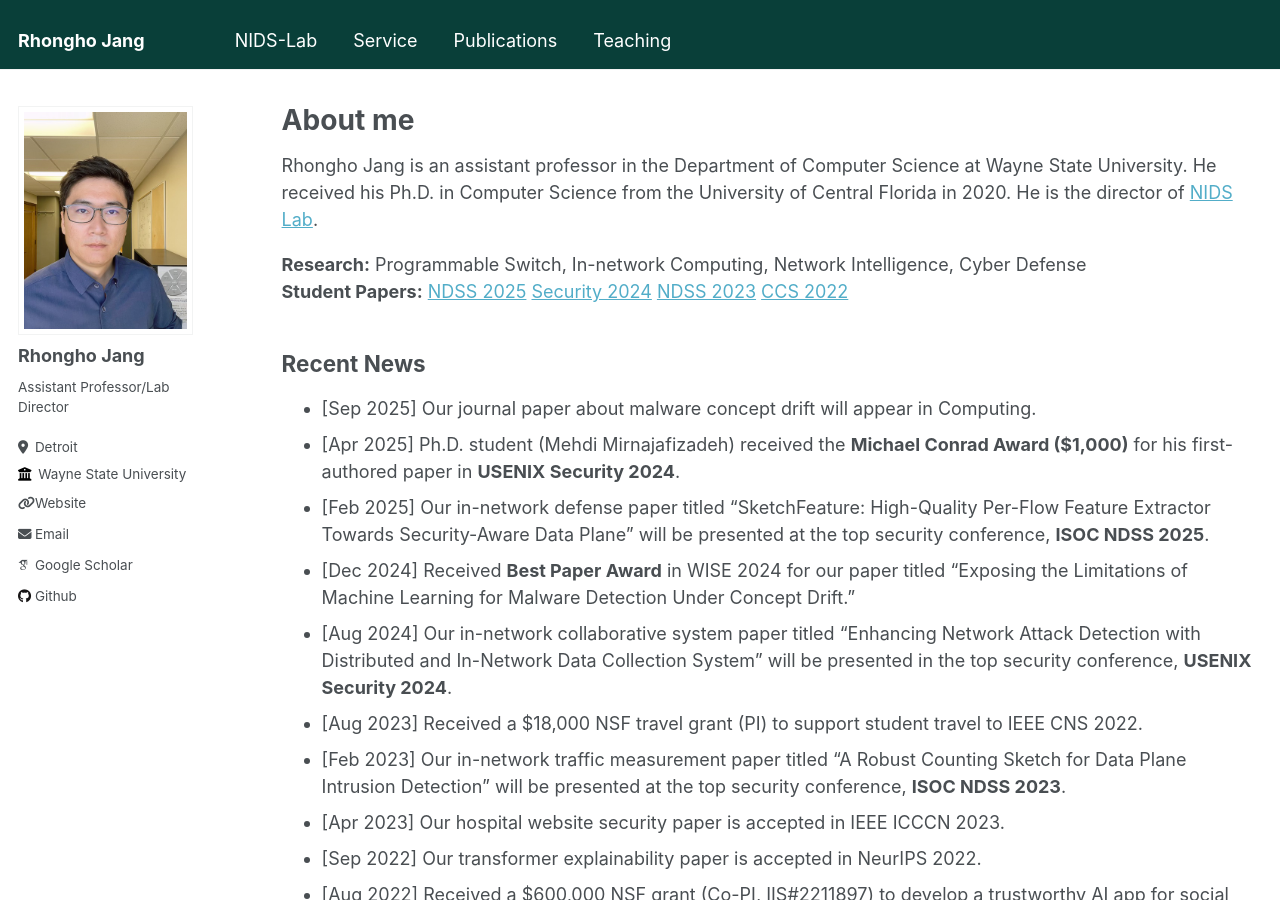
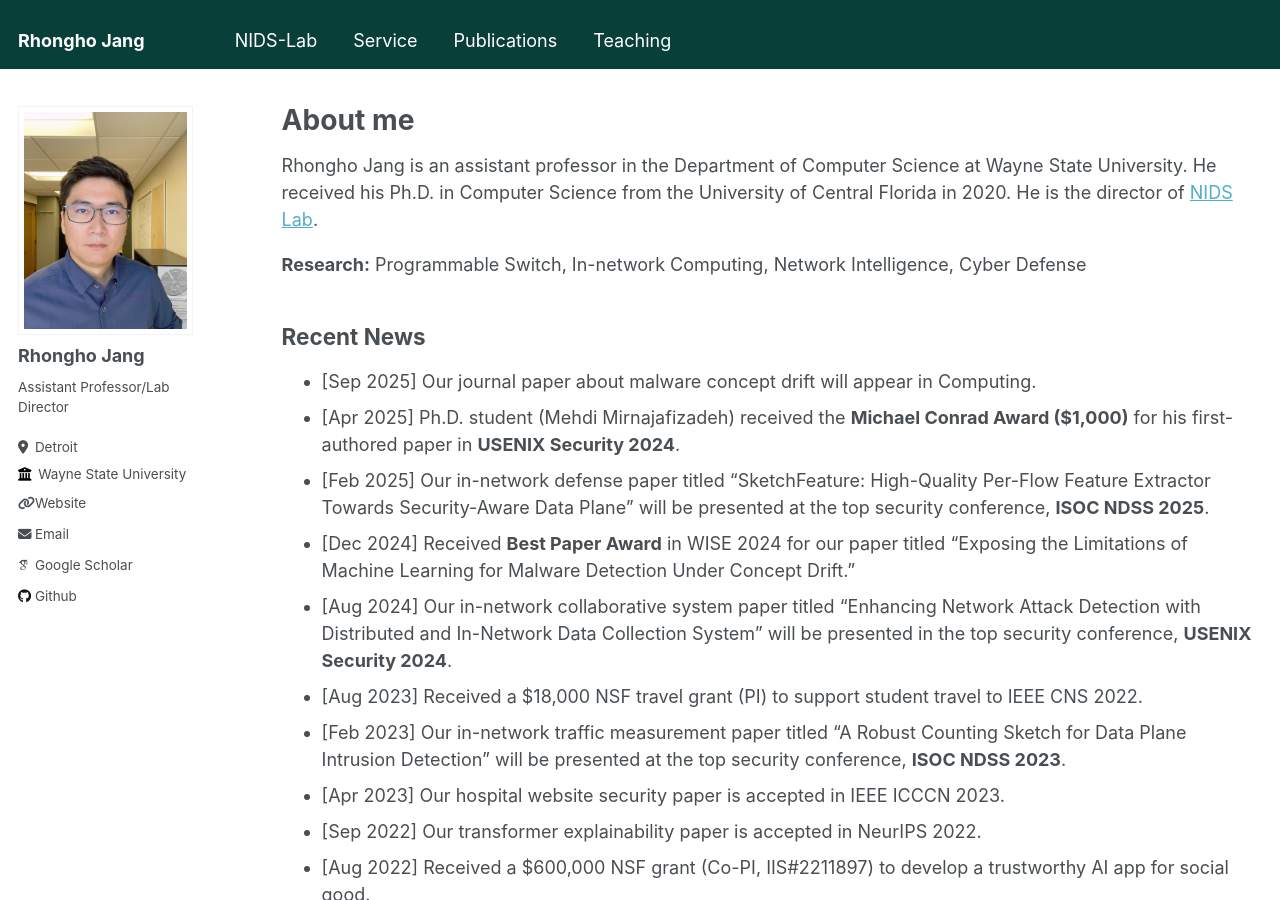
Before and after one commit to rhongho/rhongho.github.io, a Jekyll site: the page built from _pages/about.md, in a window 1280 px wide and 900 px high. Built offline with Jekyll 4.4.1, drawn with Linux system fonts in a browser that asks for light colours; some web fonts are replaced.

Commit message:
Update about.md

```diff
--- a/_pages/about.md
+++ b/_pages/about.md
@@ -13,7 +13,7 @@ He is the director of [NIDS Lab](/team/).
 
 <b>Research:</b> Programmable Switch, In-network Computing, Network Intelligence, Cyber Defense
 <br>
-<b>Student Papers:</b>  [NDSS 2025](https://www.ndss-symposium.org/ndss-paper/sketchfeature-high-quality-per-flow-feature-extractor-towards-security-aware-data-plane/) [Security 2024](https://www.usenix.org/conference/usenixsecurity24/presentation/mirnajafizadeh) [NDSS 2023](https://www.ndss-symposium.org/ndss-paper/a-robust-counting-sketch-for-data-plane-intrusion-detection/) [CCS 2022](https://dl.acm.org/doi/10.1145/3548606.3560606)
+<!-- <b>Student Papers:</b>  [NDSS 2025](https://www.ndss-symposium.org/ndss-paper/sketchfeature-high-quality-per-flow-feature-extractor-towards-security-aware-data-plane/) [Security 2024](https://www.usenix.org/conference/usenixsecurity24/presentation/mirnajafizadeh) [NDSS 2023](https://www.ndss-symposium.org/ndss-paper/a-robust-counting-sketch-for-data-plane-intrusion-detection/) [CCS 2022](https://dl.acm.org/doi/10.1145/3548606.3560606) -->
 
 
 
```
